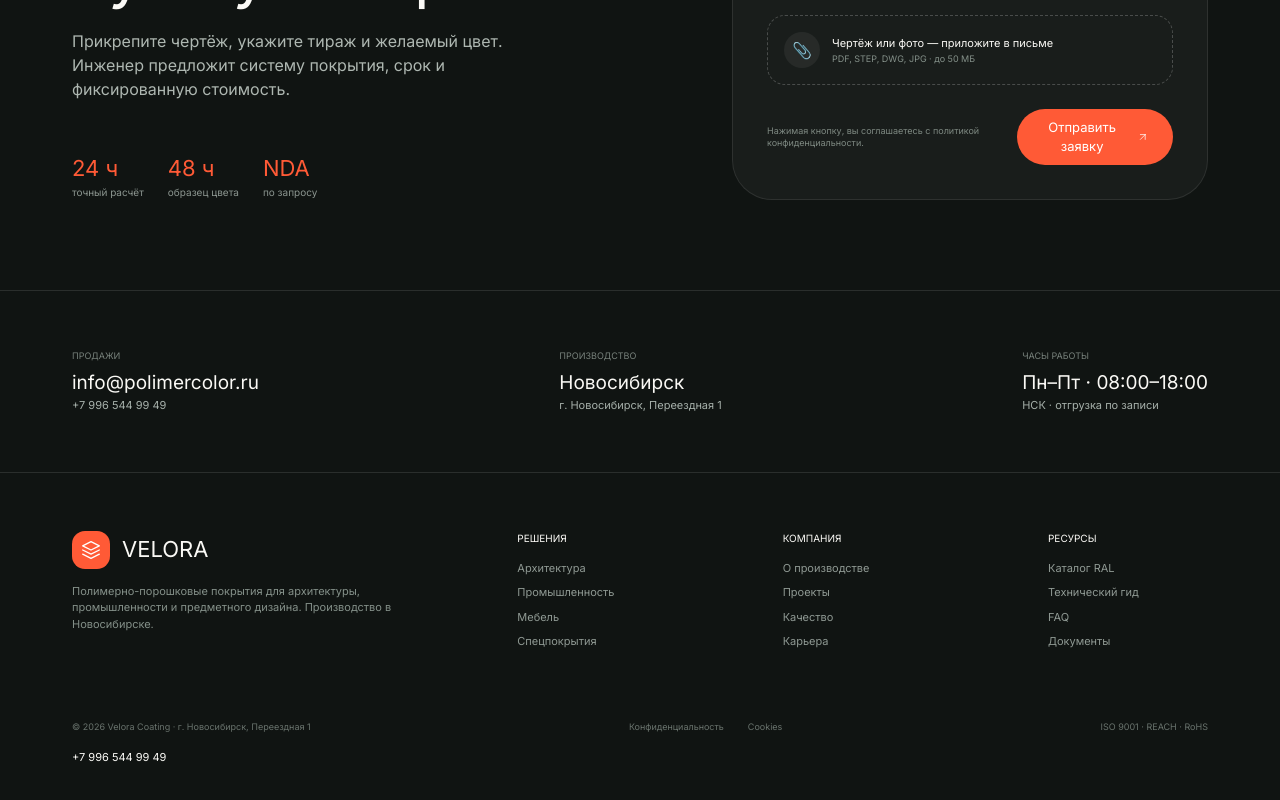
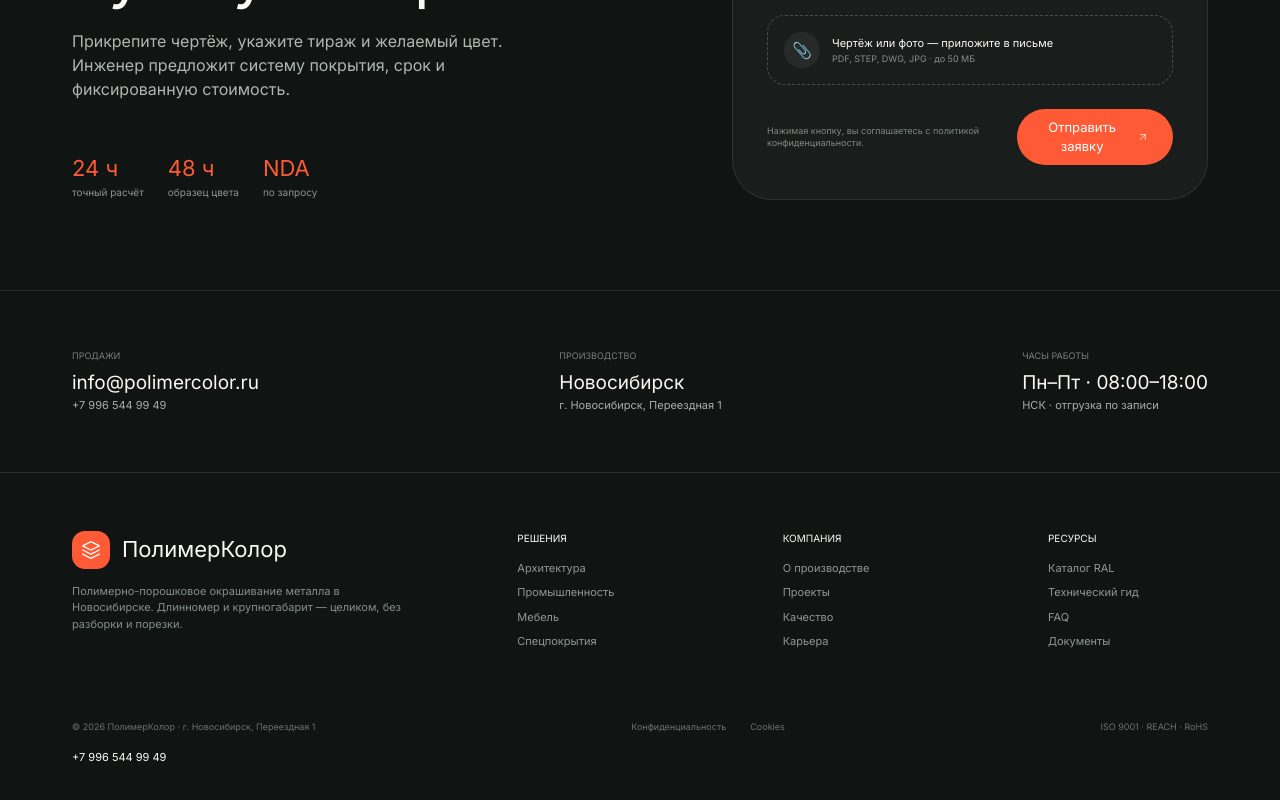
Before and after one commit to nuroxsfera/Polimer, a Next.js app: page / in a window 1280 px wide. Shown: the part 10714-11514 px from the top of the page. Built offline with nearby package versions, Linux system fonts and the light colour scheme.

Commit message:
ПолимерКолор: ребрендинг в ContactFooter

```diff
--- a/src/components/ContactFooter.tsx
+++ b/src/components/ContactFooter.tsx
@@ -15,7 +15,7 @@
     if (!name.trim() || !email.trim()) return;
     setSending(true);
     const body = encodeURIComponent(
-      `Имя и компания: ${name}\nEmail: ${email}\nПроект: ${project || "—"}\n\nОтправлено с сайта Velora Coating.`
+      `Имя и компания: ${name}\nEmail: ${email}\nПроект: ${project || "—"}\n\nОтправлено с сайта ПолимерКолор.`
     );
     const subject = encodeURIComponent(`Заявка на расчёт: ${name}`);
     window.location.href = `mailto:${EMAIL}?subject=${subject}&body=${body}`;
@@ -150,10 +150,10 @@
                   <path d="M12 2L2 7l10 5 10-5-10-5zM2 17l10 5 10-5M2 12l10 5 10-5" strokeLinecap="round" strokeLinejoin="round" />
                 </svg>
               </div>
-              <span className="text-[22px] text-[#faf9f5]">VELORA</span>
+              <span className="text-[22px] text-[#faf9f5]">ПолимерКолор</span>
             </div>
             <p className="max-w-[340px] text-[11px] leading-[1.5] text-[#849089]">
-              Полимерно-порошковые покрытия для архитектуры, промышленности и предметного дизайна. Производство в Новосибирске.
+              Полимерно-порошковое окрашивание металла в Новосибирске. Длинномер и крупногабарит — целиком, без разборки и порезки.
             </p>
           </div>
           {[
@@ -176,7 +176,7 @@
           ))}
         </div>
         <div className="flex flex-wrap items-center justify-between gap-4 text-[9px] text-[#69736d]">
-          <span>© 2026 Velora Coating · {ADDRESS}</span>
+          <span>© 2026 ПолимерКолор · {ADDRESS}</span>
           <div className="flex gap-6">
             <a href="#">Конфиденциальность</a>
             <a href="#">Cookies</a>
```
